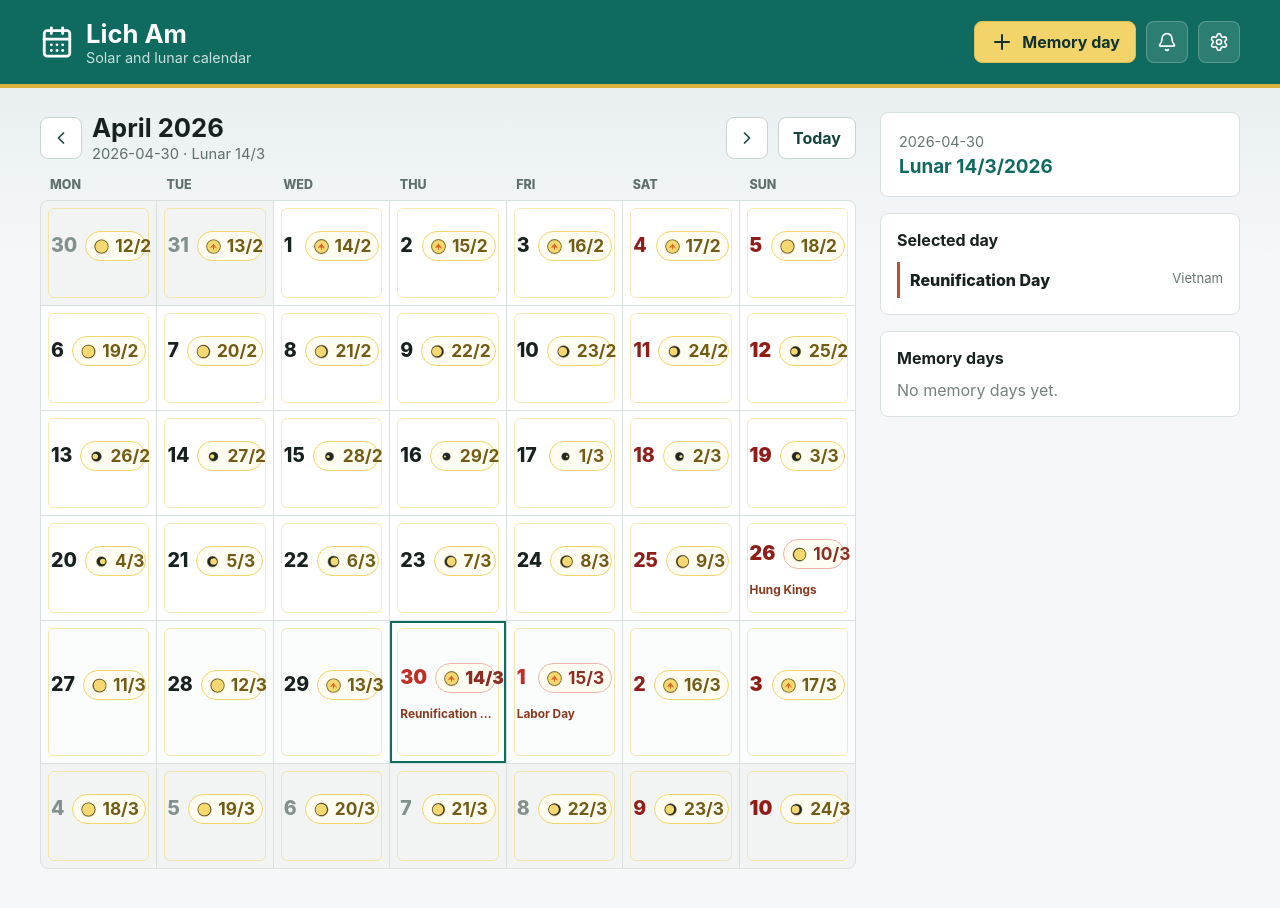
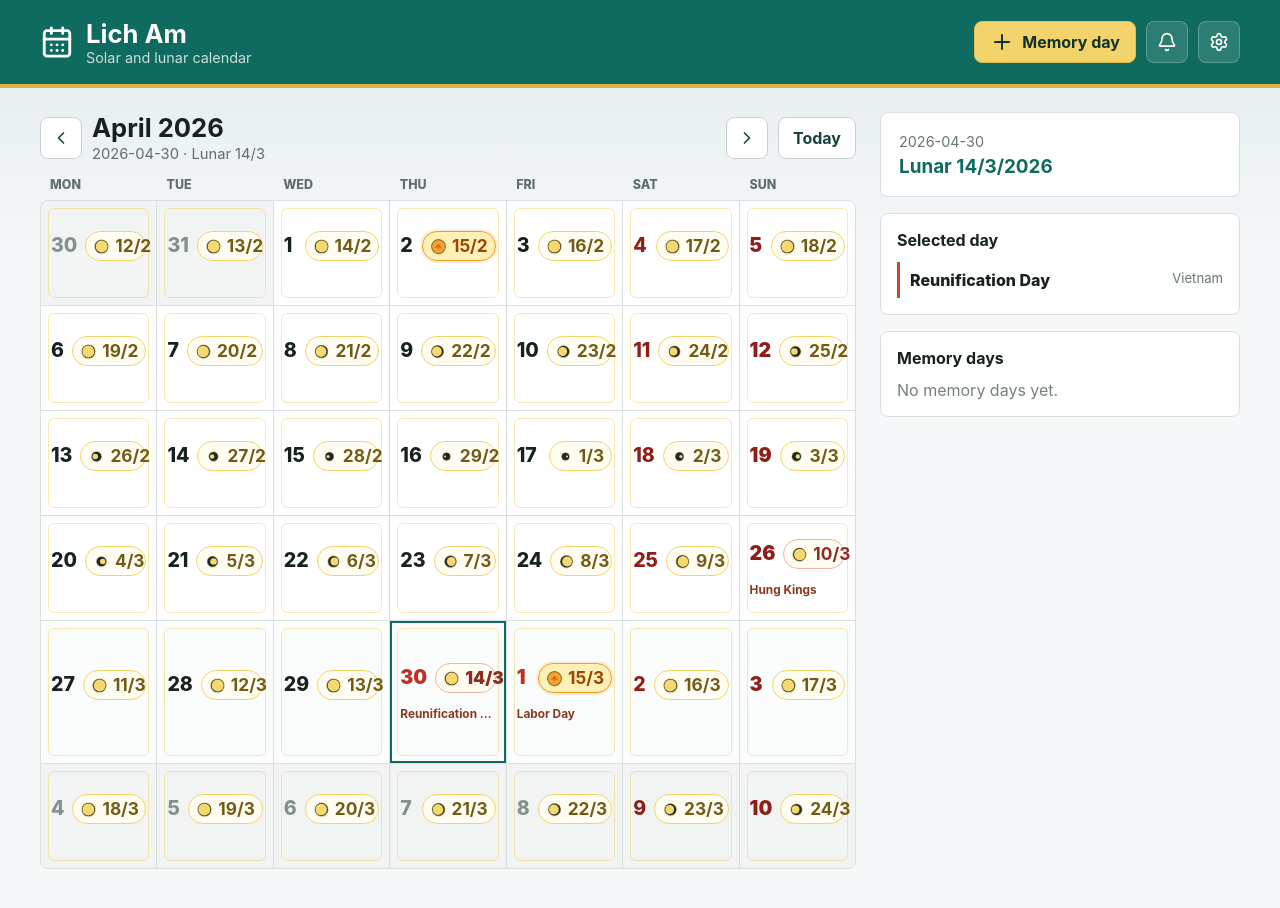
Before and after one commit to buicongnguyen/LichAm, a React (Vite) app: page / in a window 1280 px wide. Built offline with nearby package versions, Linux system fonts and the light colour scheme.

Commit message:
Highlight single lunar full moon

```diff
--- a/public/sw.js
+++ b/public/sw.js
@@ -1,4 +1,4 @@
-const CACHE_NAME = "lich-am-shell-v3";
+const CACHE_NAME = "lich-am-shell-v4";
 const appUrl = (path) => new URL(path, self.registration.scope).toString();
 const SHELL_ASSETS = [appUrl("./"), appUrl("manifest.webmanifest"), appUrl("icon.svg")];
 
--- a/src/App.tsx
+++ b/src/App.tsx
@@ -259,6 +259,7 @@ function App() {
                     hasHoliday ? "holiday-day" : "",
                     isSunday ? "sunday-day" : "",
                     isSaturday ? "saturday-day" : "",
+                    moonPhase.isFull ? "full-moon-day" : "",
                   ]
                     .filter(Boolean)
                     .join(" ")}
--- a/src/lib/moonPhase.ts
+++ b/src/lib/moonPhase.ts
@@ -15,14 +15,15 @@ export function getMoonPhase(lunarDay: number): MoonPhase {
   const day = Math.max(1, Math.min(30, lunarDay));
   const fullMoonDay = 15;
   const distanceFromFull = Math.min(Math.abs(day - fullMoonDay), Math.abs(day + 30 - fullMoonDay));
-  const illumination = Math.max(0, Math.cos((distanceFromFull / fullMoonDay) * (Math.PI / 2)));
+  const rawIllumination = Math.max(0, Math.cos((distanceFromFull / fullMoonDay) * (Math.PI / 2)));
+  const isFull = day === fullMoonDay;
+  const illumination = isFull ? 1 : Math.min(rawIllumination, 0.9);
   const litPercent = Math.round(illumination * 100);
   const visualScale = 0.5 + illumination * 0.5;
   const waxing = day <= fullMoonDay;
-  const isFull = illumination >= 0.96;
 
   let kind: MoonPhaseKind = "new";
-  if (litPercent >= 92) {
+  if (isFull) {
     kind = "full";
   } else if (litPercent >= 67) {
     kind = "three-quarter";
--- a/src/styles.css
+++ b/src/styles.css
@@ -324,6 +324,17 @@ input {
 
 .day-cell.saturday-day .solar-number {
   color: #8f1d18;
+}
+
+.day-cell.full-moon-day .lunar-number {
+  border-color: #ef9b24;
+  background: #fff0b8;
+  color: #994600;
+  box-shadow: 0 0 0 2px rgba(239, 155, 36, 0.16);
+}
+
+.day-cell.full-moon-day .moon-light {
+  fill: #f3a42d;
 }
 
 .day-numbers {
```
